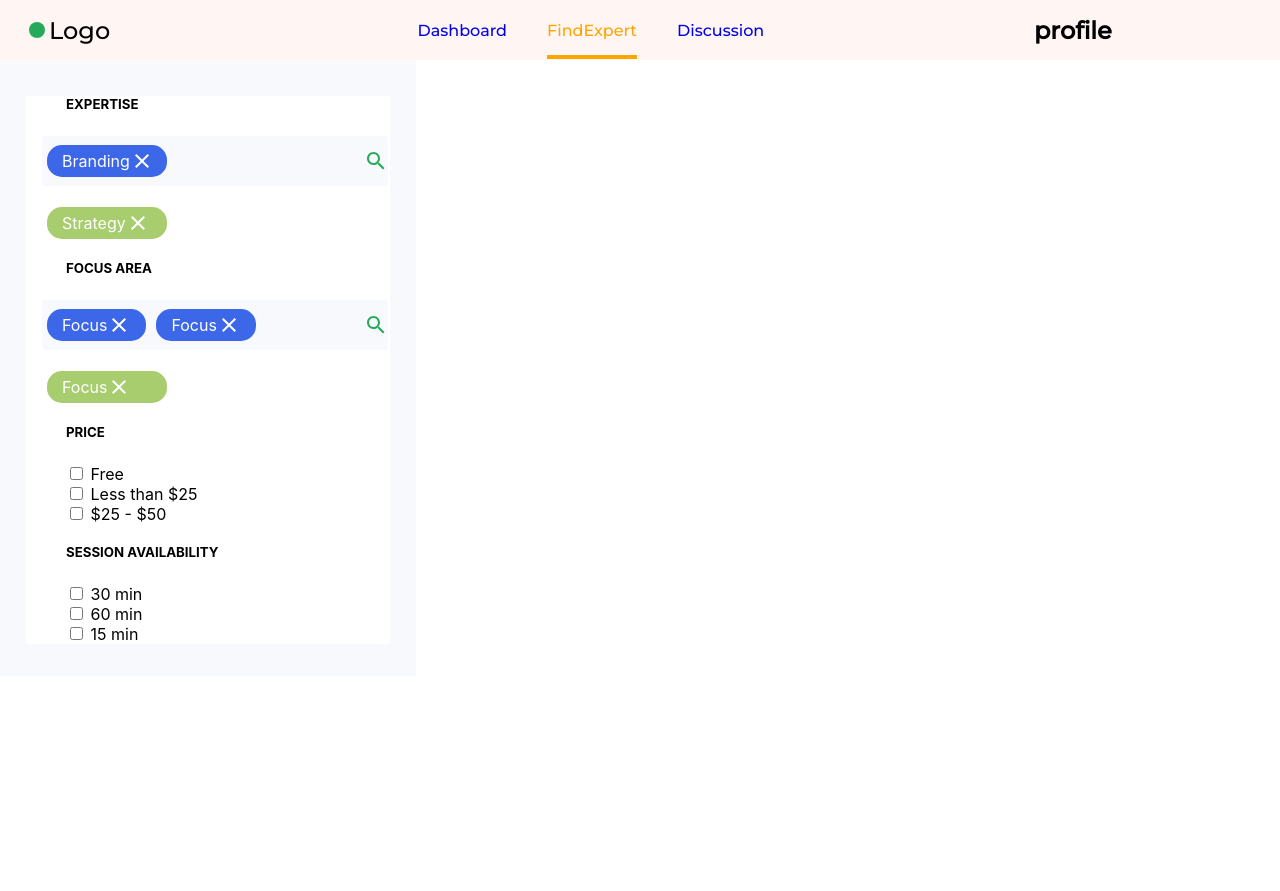
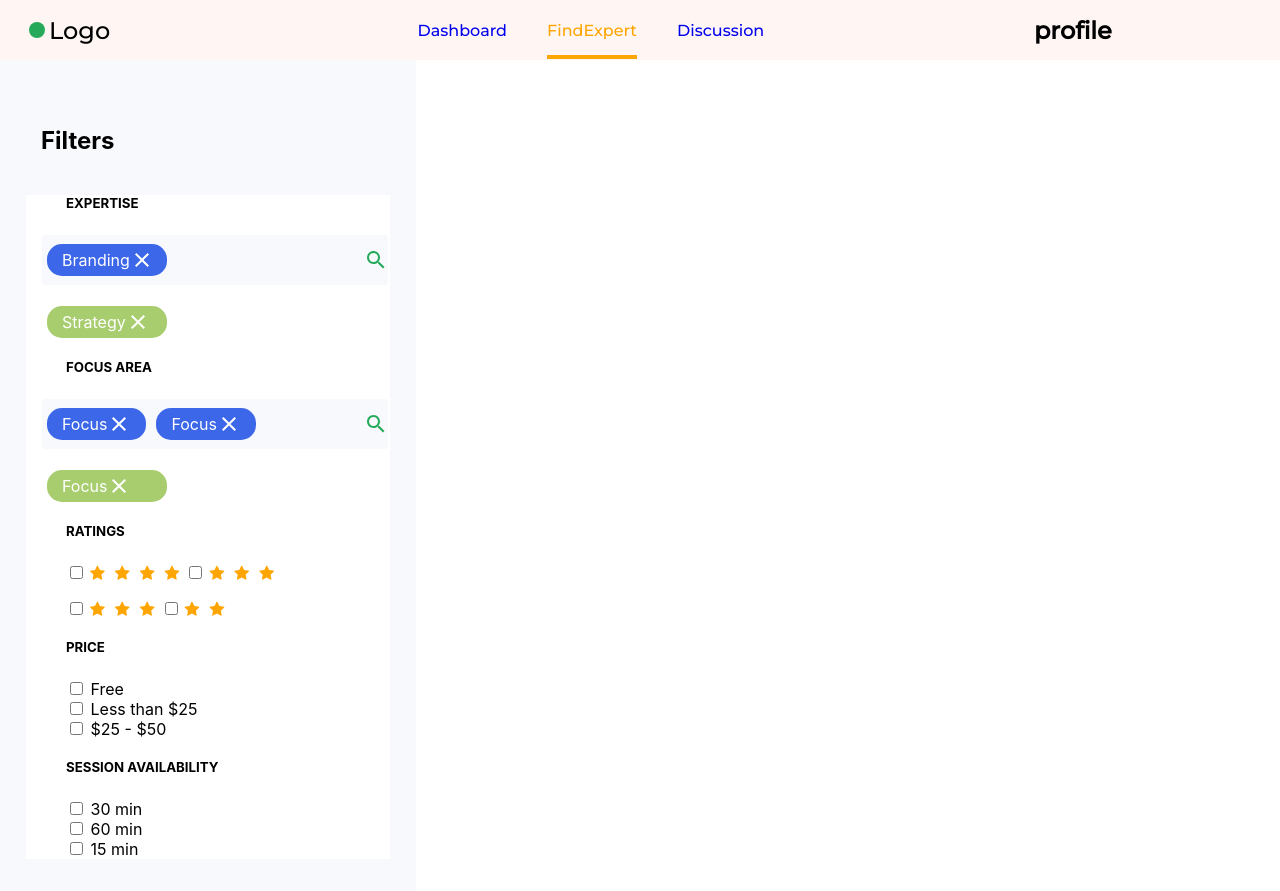
Before and after one commit to Bhaskar-maity/Mentoring-website-frond-end, a React (Create React App) app: page /findexpert in a window 1280 px wide. Before the commit the page ends 800 px from the top, so only its background shows below. Built offline with nearby package versions, Linux system fonts and the light colour scheme.

Commit message:
star add

```diff
--- a/src/App.css
+++ b/src/App.css
@@ -1,5 +1,5 @@
 @import url("https://fonts.googleapis.com/css2?family=Montserrat:wght@500&display=swap");
-
+@import url("https://cdnjs.cloudflare.com/ajax/libs/font-awesome/4.7.0/css/font-awesome.min.css");
 .App {
    margin: 0;
    padding: 0;
--- a/src/Components/Filtercomponent.css
+++ b/src/Components/Filtercomponent.css
@@ -2,6 +2,10 @@
    padding: 16px;
    background-color: #f7f9fc;
    max-width: 30%;
+}
+/* heading */
+.wrap h2 {
+   padding: 30px 0 20px 25px;
 }
 .wrap-inside {
    margin: 10px;
@@ -72,3 +76,14 @@
 .searchbox-outside > MuiSvgIcon-root {
    padding-right: 7px;
 }
+
+/* star */
+.star-list {
+   list-style-type: none;
+   display: inline-block;
+}
+.checked {
+   padding-left: 4px;
+   padding-right: 6px;
+   color: orange;
+}
--- a/src/Components/Filtercomponent.js
+++ b/src/Components/Filtercomponent.js
@@ -6,15 +6,75 @@ import CloseIcon from "@material-ui/icons/Close";
 const RenderFilter = () => {
    return (
       <div className="wrap">
+         <h2>Filters</h2>
          <div className="wrap-inside">
             <SearchChoice data={FiltersData.expertise} />
             <SearchChoice data={FiltersData.focusarea} />
+            <RatingComponent />
             <Filtercheckbox data={FiltersData.price} />
             <Filtercheckbox data={FiltersData.session} />
          </div>
       </div>
    );
 };
+
+// ----------------rating component start
+const RatingComponent = () => {
+   return (
+      <div className="">
+         <h5 className="filter_heading">RATINGS</h5>
+         <ul className="chekbox-ul">
+            <li className="star-list">
+               <input
+                  type="checkbox"
+                  id="hh"
+                  name="vehicle1"
+                  value="Bike"
+               ></input>
+               <span class="fa fa-star checked"></span>
+               <span class="fa fa-star checked"></span>
+               <span class="fa fa-star checked"></span>
+               <span class="fa fa-star checked"></span>
+            </li>
+            <li className="star-list">
+               <input
+                  type="checkbox"
+                  id="hh"
+                  name="vehicle1"
+                  value="Bike"
+               ></input>
+               <span class="fa fa-star checked"></span>
+               <span class="fa fa-star checked"></span>
+               <span class="fa fa-star checked"></span>
+            </li>
+         </ul>
+         <ul className="chekbox-ul">
+            <li className="star-list">
+               <input
+                  type="checkbox"
+                  id="hh"
+                  name="vehicle1"
+                  value="Bike"
+               ></input>
+               <span class="fa fa-star checked"></span>
+               <span class="fa fa-star checked"></span>
+               <span class="fa fa-star checked"></span>
+            </li>
+            <li className="star-list">
+               <input
+                  type="checkbox"
+                  id="hh"
+                  name="vehicle1"
+                  value="Bike"
+               ></input>
+               <span class="fa fa-star checked"></span>
+               <span class="fa fa-star checked"></span>
+            </li>
+         </ul>
+      </div>
+   );
+};
+//--------------------------------rating component end
 
 // searchchioce componenet
 const SearchChoice = (props) => {
```
Also changed, not shown: src/index.css (+8 -8 lines).
